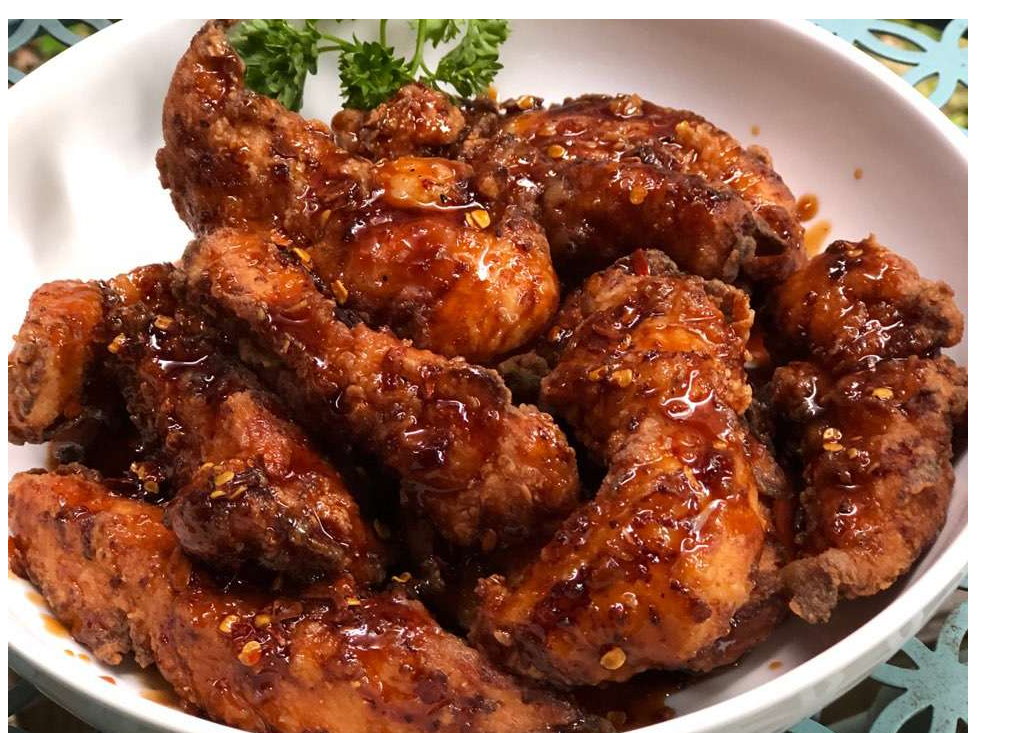
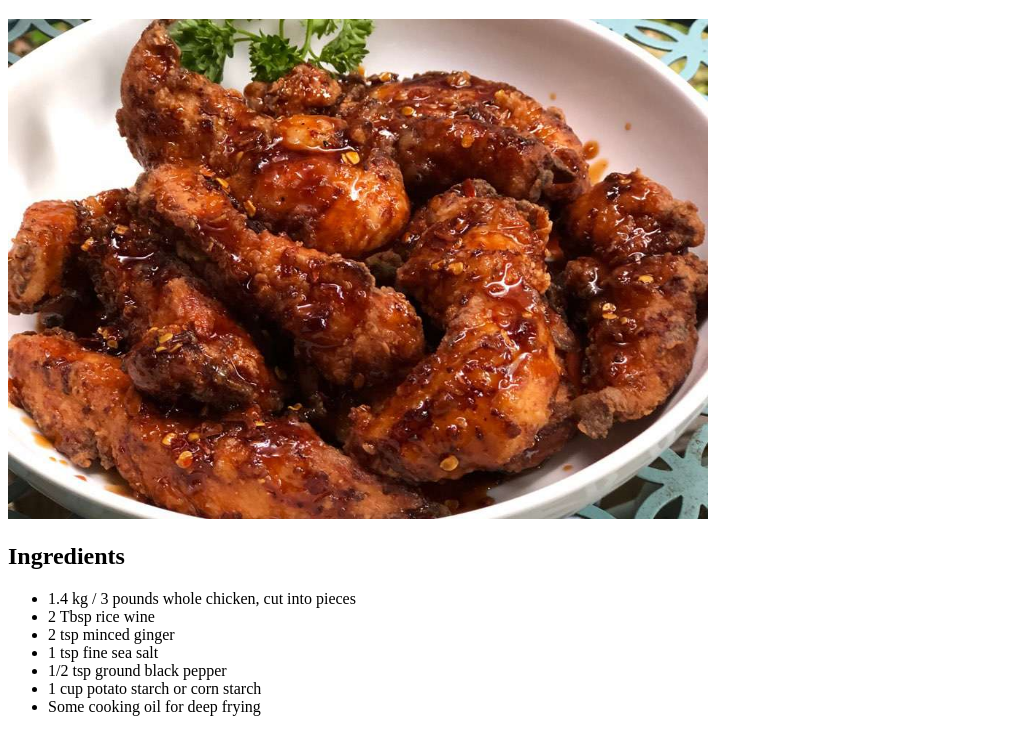
Before and after one commit to alantmwong/odin-recipes, a plain HTML site: page recipes/korean-fried-chicken.html in a window 1280 px wide. Shown: the part 61-794 px from the top of the page, without its empty margins (0-1023 px from the left). Drawn offline with Linux system fonts and the light colour scheme.

Commit message:
Edited the image sizes and added index image

```diff
--- a/recipes/korean-fried-chicken.html
+++ b/recipes/korean-fried-chicken.html
@@ -8,7 +8,7 @@
 </head>
 <body>
     <h1>Korean Fried Chicken</h1>
-    <img src="images/korean-fried-chicken.jpg">
+    <img src="images/korean-fried-chicken.jpg" width="700" height="500">
     <h2>Ingredients</h2>
     <ul>
         <li>1.4 kg / 3 pounds whole chicken, cut into pieces</li>
```
Also changed, not shown: recipes/nashville-hot-chicken.html (+1 -1 lines).
